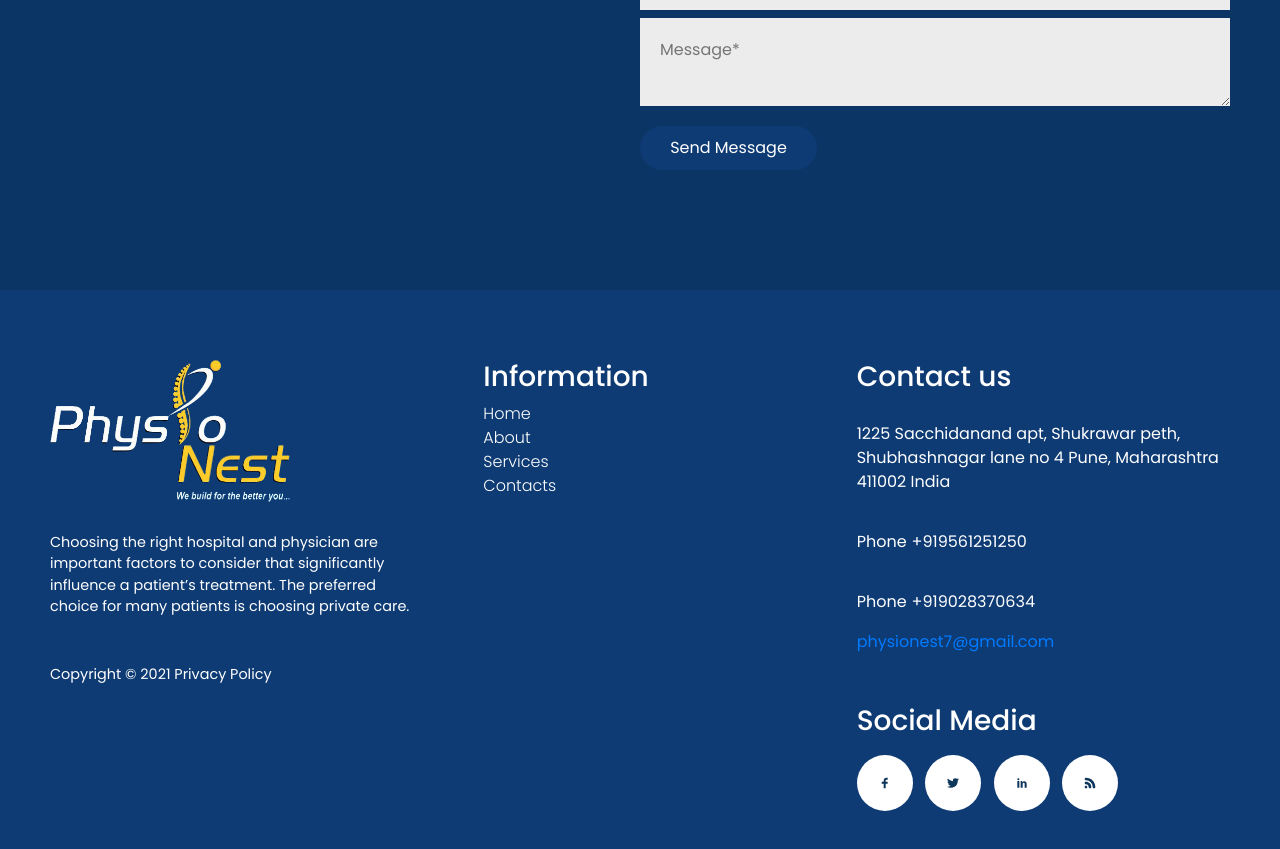
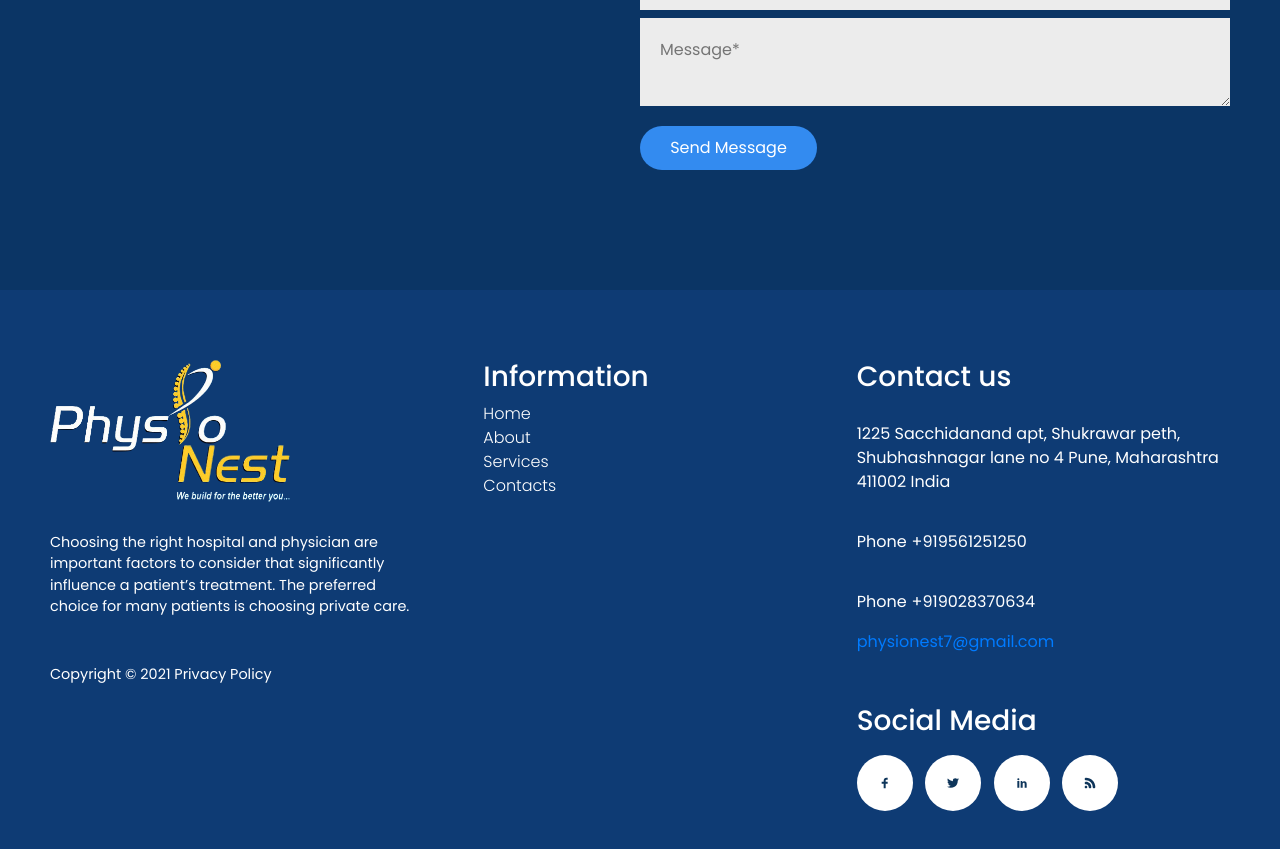
Before and after one commit to vigneshiyergithub/Family-Doctor, a React (Create React App) app: page / in a window 1280 px wide. Shown: the part 4440-5289 px from the top of the page. Built offline with nearby package versions, Linux system fonts and the light colour scheme.

Commit message:
Updating color

```diff
--- a/src/components/Contact/Contact.css
+++ b/src/components/Contact/Contact.css
@@ -136,14 +136,14 @@
 	padding: 10px;
 	outline: none;
 	cursor: pointer;
-	background: #0e3b74;
+	background: rgb(51, 139, 240);
 	border: none;
 	color: #fff;
 	border-radius: 50px;
 }
 
 .submit-btn:hover {
-	background: var(--headingColor);
+	background: rgb(51, 139, 240);
 }
 
 /* responsive */
```
